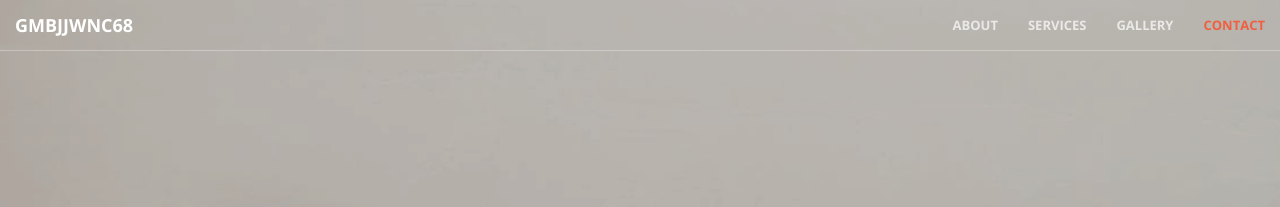
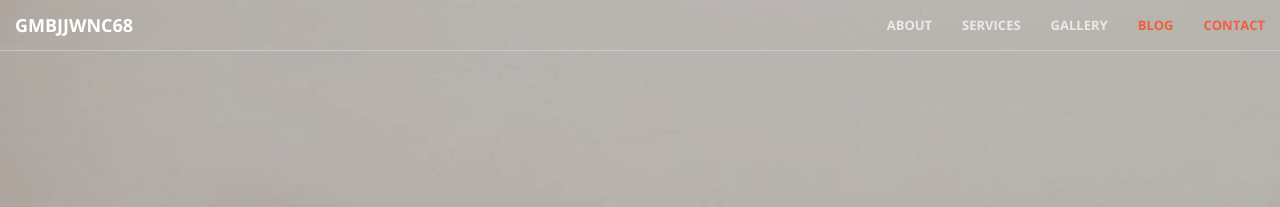
Before and after one commit to gmbjjwnc68/gmbjjwnc68.github.io, a Jekyll site: the page built from index.html, in a window 1280 px wide. Shown: the top 207 px of the page. Built offline with Jekyll 4.4.1, drawn with Linux system fonts in a browser that asks for light colours.

Commit message:
Adding blog to navbar

```diff
--- a/_includes/nav.html
+++ b/_includes/nav.html
@@ -24,6 +24,9 @@
                     <a class="page-scroll" href="#portfolio">Gallery</a>
                 </li>
                 <li>
+                    <a class="page-scroll" href="#contact">Blog</a>
+                </li>
+                <li>
                     <a class="page-scroll" href="#contact">Contact</a>
                 </li>
             </ul>
```
